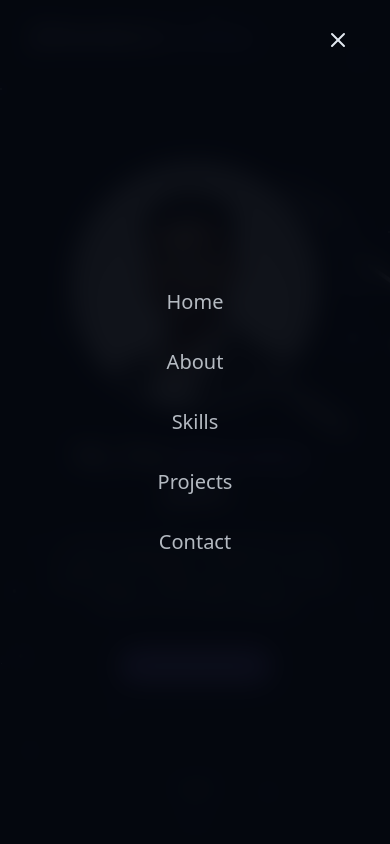
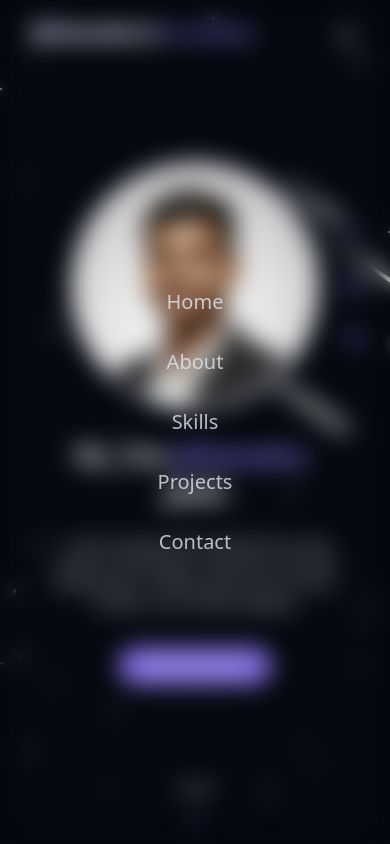
Before and after one commit to jithendrajasti/portfolio, a React (Vite) app: page / in a window 390 px wide. Both pictures are taken after a click on the button "Open Menu". Shown: the top 844 px of the page. Built offline with nearby package versions, Linux system fonts and the light colour scheme.

Commit message:
updated navbar

```diff
--- a/src/components/Navbar.jsx
+++ b/src/components/Navbar.jsx
@@ -17,11 +17,12 @@
   useEffect(() => {
     const handleScroll = () => {
       setIsScrolled(window.scrollY > 10);
+      setIsMenuOpen(false);
     };
 
     window.addEventListener('scroll', handleScroll);
     return () => window.removeEventListener('scroll', handleScroll);
-  }, []);
+  }, [isMenuOpen]);
 
   return (
     <nav
@@ -59,21 +60,22 @@
         </div>
 
         {/* Mobile Nav Toggle */}
-        <button
+        {!isScrolled && (
+          <button
           onClick={() => setIsMenuOpen((prev) => !prev)}
-          className="md:hidden p-2 text-foreground z-50"
           aria-label={isMenuOpen ? 'Close Menu' : 'Open Menu'}
           aria-expanded={isMenuOpen}
           aria-controls="mobile-menu"
         >
           {isMenuOpen ? <X size={24} /> : <Menu size={24} />}{' '}
         </button>
+        )}
 
         {/* Mobile Menu Overlay */}
         <div
           id="mobile-menu"
           className={cn(
-            'fixed inset-0 bg-background/95 backdrop-blur-md z-40 flex flex-col items-center justify-center',
+            'fixed inset-0 backdrop-blur-md z-40 flex flex-col items-center justify-center',
             'transition-all duration-300 md:hidden',
             isMenuOpen
               ? 'opacity-100 pointer-events-auto'
```
